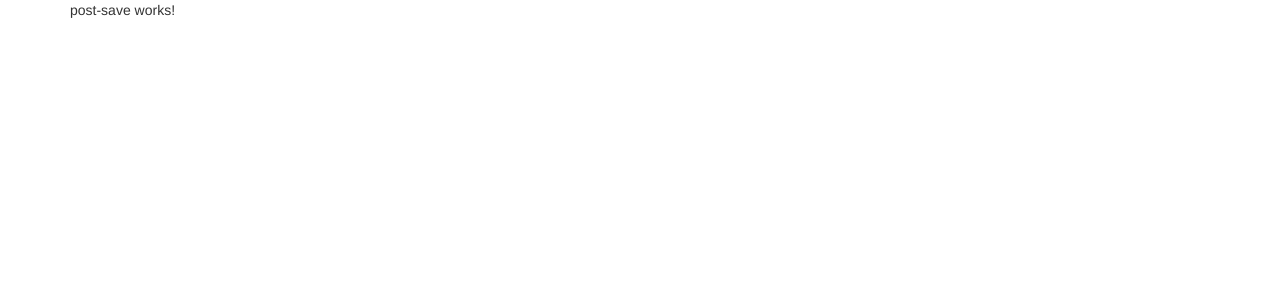
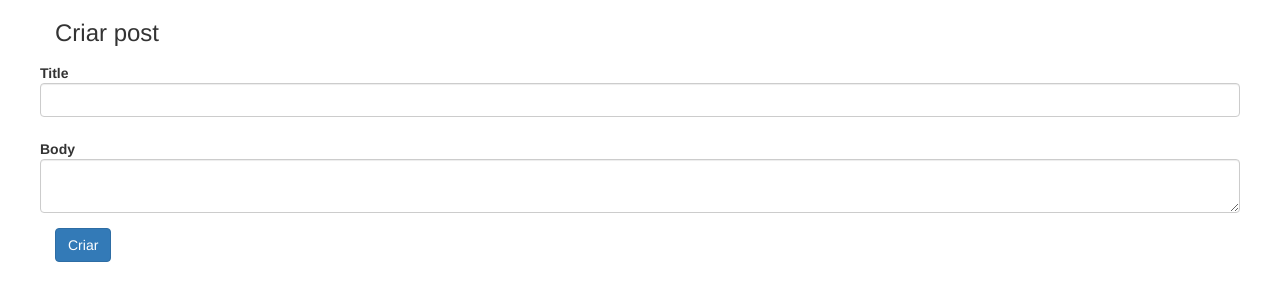
Before and after one commit to rafaellbarros/angular-crud-servicos, an Angular app: page /posts/create in a window 1280 px wide. Shown: the top 300 px of the page. Built offline with nearby package versions, Linux system fonts and the light colour scheme.

Commit message:
Criando posts

```diff
--- a/src/app/app.module.ts
+++ b/src/app/app.module.ts
@@ -8,6 +8,7 @@ import { Routes, RouterModule } from '@angular/router';
 import { HttpClientModule } from '@angular/common/http';
 import { PostSaveComponent } from './post-save/post-save.component';
 import { ButtonComponent } from './bootstrap/button/button.component';
+import { FormsModule } from '@angular/forms';
 
 const appRoutes: Routes = [
   { path: '', pathMatch: 'full', component: PostListComponent },
@@ -26,7 +27,8 @@ const appRoutes: Routes = [
   imports: [
     BrowserModule,
     RouterModule.forRoot(appRoutes),
-    HttpClientModule
+    HttpClientModule,
+    FormsModule
 
   ],
   providers: [PostService],
--- a/src/app/post-list/post-list.component.html
+++ b/src/app/post-list/post-list.component.html
@@ -1,6 +1,6 @@
 <div class="row">
   <h3>Listagem de posts</h3>
-  <app-button color="primary">Criar</app-button>
+  <app-button color="primary" routerLink="/posts/create">Criar</app-button>
   <table class="table table-striped">
     <thead>
       <tr>
--- a/src/app/post-save/post-save.component.html
+++ b/src/app/post-save/post-save.component.html
@@ -1,3 +1,16 @@
-<p>
-  post-save works!
-</p>
+<div class="row">
+  <h3>Criar post</h3>
+  <form class="form-horizontal" (submit)="save()">
+    <div class="form-group">
+      <label for="title" class="control-label">Title</label>
+      <input type="text" class="form-control" id="title" name="title" [(ngModel)]="post.title">
+    </div>
+
+    <div class="form-group">
+      <label for="body" class="control-label">Body</label>
+      <textarea type="text" class="form-control" id="body" name="body" [(ngModel)]="post.body"></textarea>
+    </div>
+
+    <app-button type="submit" color="primary">Criar</app-button>
+  </form>
+</div>
--- a/src/app/post-save/post-save.component.ts
+++ b/src/app/post-save/post-save.component.ts
@@ -1,4 +1,6 @@
+import { PostService } from './../services/post.service';
 import { Component, OnInit } from '@angular/core';
+import { Router } from '@angular/router';
 
 @Component({
   selector: 'app-post-save',
@@ -7,9 +9,23 @@ import { Component, OnInit } from '@angular/core';
 })
 export class PostSaveComponent implements OnInit {
 
-  constructor() { }
+  post = {
+    id: null,
+    title: '',
+    body: ''
+  };
+
+  constructor(
+    private postService: PostService,
+    private router: Router
+  ) { }
 
   ngOnInit() {
   }
 
+  save() {
+    this.postService.save(this.post)
+      .subscribe(() => this.router.navigate(['/posts']));
+  }
+
 }
--- a/src/app/services/post.service.ts
+++ b/src/app/services/post.service.ts
@@ -14,4 +14,8 @@ export class PostService {
   query(): Observable<any> {
     return this.http.get(this.baseUrl);
   }
+
+  save(data: any): Observable<any> {
+    return this.http.post(this.baseUrl, data);
+  }
 }
```
